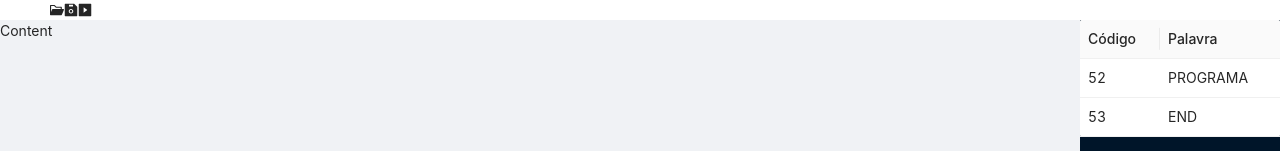
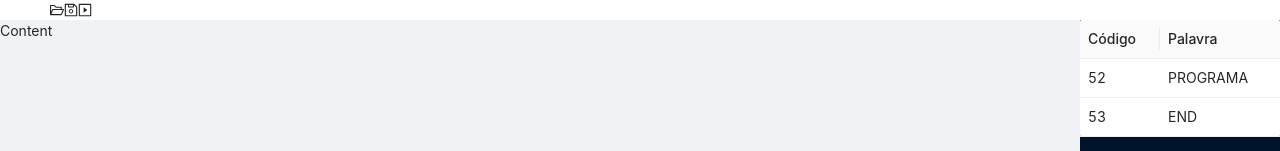
Before and after one commit to gugaburigo29/compiler-ts, a React (Create React App) app: page / in a window 1280 px wide. Shown: the top 151 px of the page. Built offline with nearby package versions, Linux system fonts and the light colour scheme.

Commit message:
Add: Initialized file reader process

```diff
--- a/src/App.tsx
+++ b/src/App.tsx
@@ -3,7 +3,7 @@ import {useDispatch, useSelector} from "react-redux";
 import {createUser, selectUser} from "./store/user/actions";
 import {Layout, Table} from "antd";
 import { FooterComponent, HeaderComponent, SiderTable, TextAreaComponent } from './styles/styles';
-import { FolderOpenFilled, PlaySquareFilled, SaveFilled } from "@ant-design/icons"
+import { FolderOpenOutlined, PlaySquareOutlined, SaveOutlined } from "@ant-design/icons";
 
 const {Sider, Content} = Layout;
 
@@ -39,12 +39,40 @@ function App() {
         dispatch(createUser());
     }, []);
 
+    async function handleFileInput(target: EventTarget) {
+        debugger;
+        const $target = target as HTMLInputElement;
+        if (!$target.files) return;
+
+        const textFile = await readFile($target.files[0]);
+
+        // return the text file
+        console.log(textFile);
+    }
+
+    async function readFile(file: File): Promise<string> {
+        return new Promise((resolve, reject) => {
+            const fileReader = new FileReader();
+
+            fileReader.onloadend = _ => resolve(String(fileReader.result));
+            fileReader.onerror = _ => reject();
+
+            fileReader.readAsText(file);
+        });
+    }
+
     return (
         <Layout style={{height: '100%'}}>
             <HeaderComponent>
-                <FolderOpenFilled />
-                <SaveFilled />
-                <PlaySquareFilled />
+                <div
+                    id="importFile"
+                    style={{display: "flex", cursor: "pointer"}}
+                    onClick={(e: React.MouseEvent<HTMLDivElement, MouseEvent>) => {handleFileInput(e.target)}}
+                >
+                    <FolderOpenOutlined />
+                </div>
+                <SaveOutlined style={{cursor: "pointer"}}/>
+                <PlaySquareOutlined style={{cursor: "pointer"}}/>
             </HeaderComponent>
             <Layout>
                 <Layout>
```
